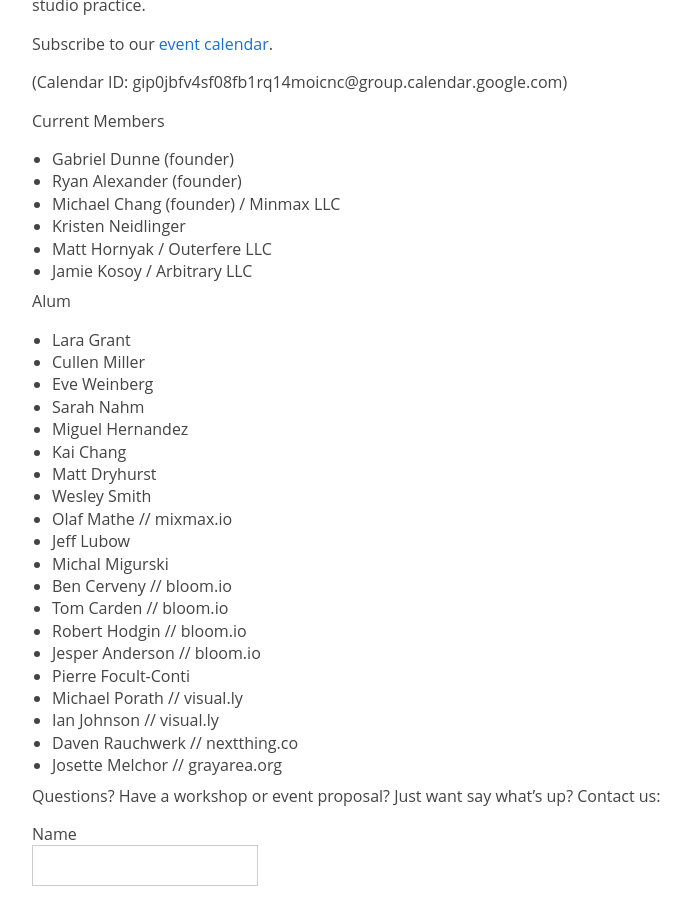
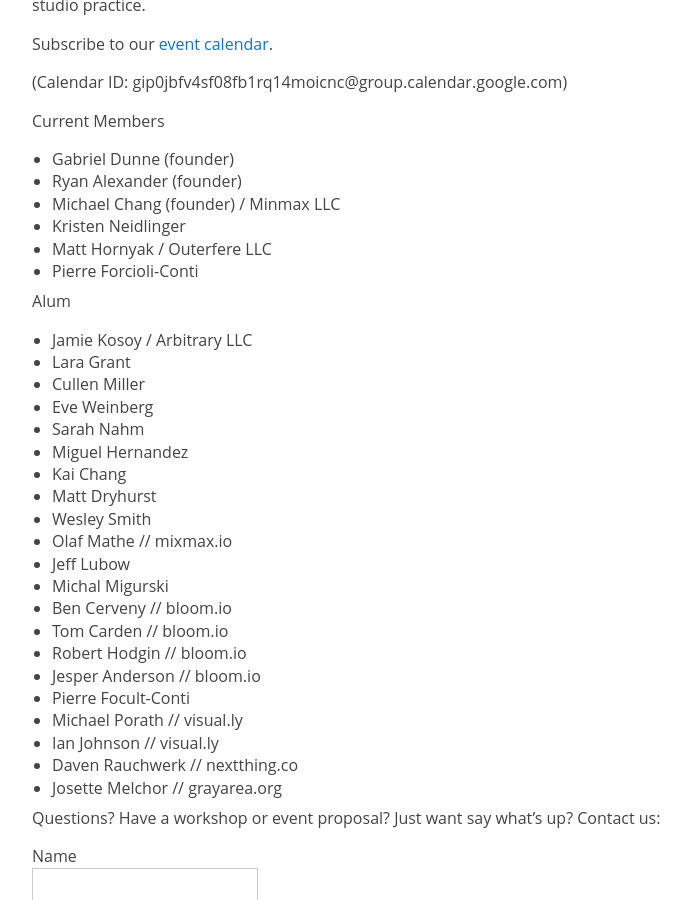
Before and after one commit to quilime/lab.shiny.ooo, a Jekyll site: the page built from about.md, in a window 1280 px wide and 900 px high, scrolled down 896 px. Shown: the whole window, without its empty margins (258-949 px from the left). Built offline with Jekyll 4.4.1, drawn with Linux system fonts in a browser that asks for light colours; Markdown is read by kramdown in place of the engine named in the settings.

Commit message:
Update about.md

```diff
--- a/about.md
+++ b/about.md
@@ -22,10 +22,11 @@
   - Michael Chang (founder) / Minmax LLC
   - Kristen Neidlinger
   - Matt Hornyak / Outerfere LLC
-  - Jamie Kosoy / Arbitrary LLC
+  - Pierre Forcioli-Conti
 
 Alum
 
+  - Jamie Kosoy / Arbitrary LLC
   - Lara Grant
   - Cullen Miller
   - Eve Weinberg
```
